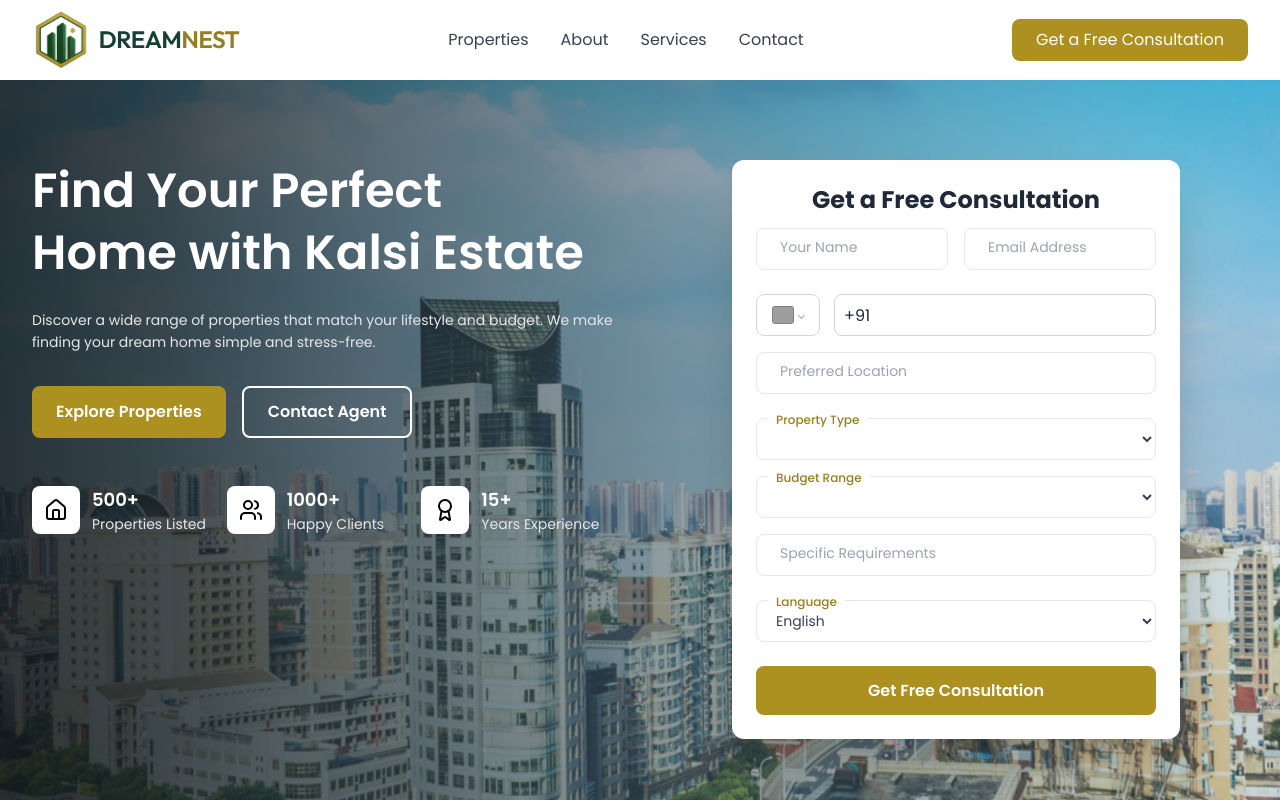
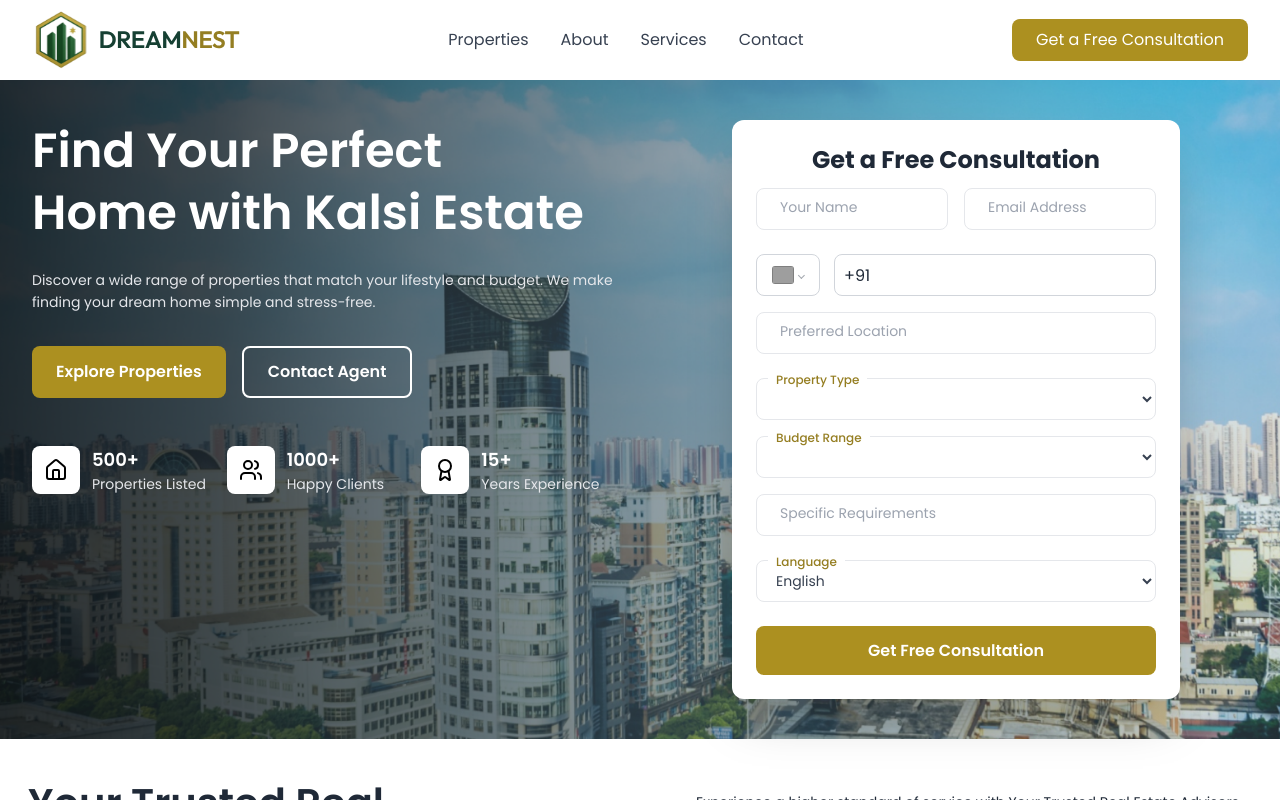
Before and after one commit to RAVI08RR/realstatemarketing, a Next.js app: page / in a window 1280 px wide. Shown: the top 800 px of the page. Built offline with nearby package versions, Linux system fonts and the light colour scheme; grey boxes are pictures that could not be loaded.

Commit message:
api updated on contact form

```diff
--- a/src/app/components/HeroSection.js
+++ b/src/app/components/HeroSection.js
@@ -90,7 +90,7 @@
 
   return (
     <section className="relative min-h-[80vh] hero-section">
-      <div className="relative z-10 container mx-auto px-4 sm:px-6 lg:px-8 h-full flex items-center py-20">
+      <div className="relative z-10 container mx-auto px-4 sm:px-6 lg:px-8 h-full flex items-center py-10">
         <div className="grid grid-cols-1 lg:grid-cols-2 gap-12 w-full items-start">
           {/* Left Content */}
           <div className="text-white max-w-2xl">
```
